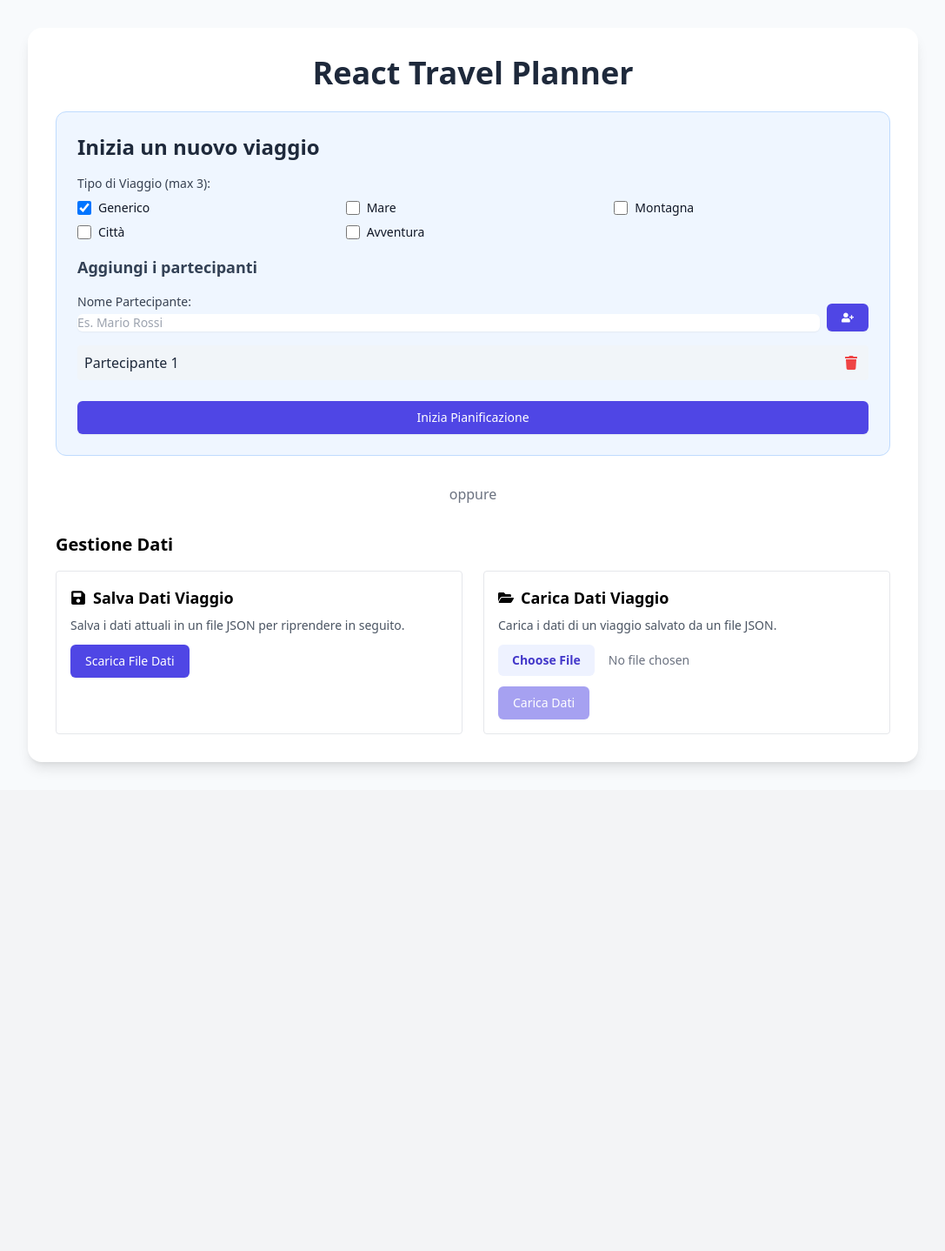
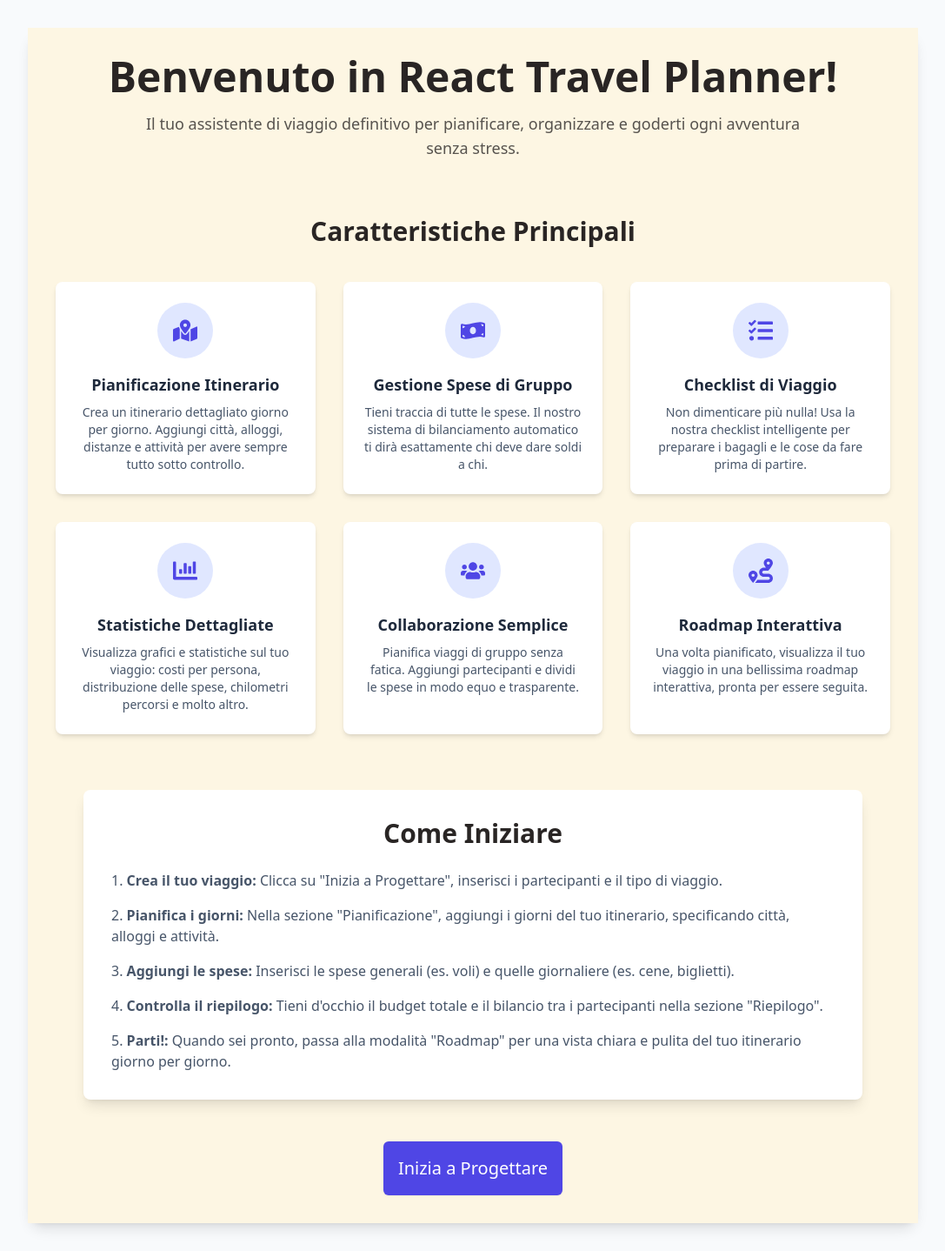
Before and after one commit to fra00/travelPlanner, a React (Vite) app: page / in a window 1280 px wide. Shown: the whole page at 87% size, without its empty margins (96-1183 px from the left). Before the commit the page ends 908 px from the top, so only its background shows below. Built offline with nearby package versions, Linux system fonts and the light colour scheme.

Commit message:
Pagina principale e fix aggiunta spesa

```diff
--- a/src/App.jsx
+++ b/src/App.jsx
@@ -1,14 +1,28 @@
-import React, { useContext } from "react";
+import React, { useContext, useState } from "react";
 import { TripContext } from "./state/TripProvider";
 import Setup from "./features/Setup/Setup";
 import PlanningView from "./features/Planning/PlanningView";
 import RoadmapView from "./features/RoadMap/RoadmapView";
+import WelcomePage from "./features/Welcome/WelcomePage";
 
 function App() {
   const { state } = useContext(TripContext);
+  const [hasSeenWelcome, setHasSeenWelcome] = useState(
+    () => localStorage.getItem("hasSeenWelcomePage") === "true"
+  );
+
+  const handleStartPlanning = () => {
+    localStorage.setItem("hasSeenWelcomePage", "true");
+    setHasSeenWelcome(true);
+  };
+
   const isRoadmapView = state.viewMode === "roadmap";
 
   const renderContent = () => {
+    if (!hasSeenWelcome) {
+      return <WelcomePage onStart={handleStartPlanning} />;
+    }
+
     if (!state.isPlanningStarted) {
       return <Setup />;
     }
@@ -21,19 +35,24 @@ function App() {
     return <PlanningView />;
   };
 
-  const containerBg = isRoadmapView ? "bg-sand-100" : "bg-white";
-  const titleColor = isRoadmapView ? "text-stone-700" : "text-slate-800";
+  const containerBg =
+    isRoadmapView || !hasSeenWelcome ? "bg-sand-100" : "bg-white";
+  const titleColor =
+    isRoadmapView || !hasSeenWelcome ? "text-stone-700" : "text-slate-800";
+  const showMainTitle = hasSeenWelcome;
 
   return (
     <div className="min-h-screen bg-slate-50 py-8">
       <div
         className={`container mx-auto max-w-5xl ${containerBg} rounded-2xl shadow-lg p-6 sm:p-8`}
       >
-        <h1
-          className={`text-3xl sm:text-4xl font-bold mb-6 text-center ${titleColor}`}
-        >
-          React Travel Planner
-        </h1>
+        {showMainTitle && (
+          <h1
+            className={`text-3xl sm:text-4xl font-bold mb-6 text-center ${titleColor}`}
+          >
+            React Travel Planner
+          </h1>
+        )}
         {renderContent()}
       </div>
     </div>
--- a/src/features/RoadMap/RoadmapView.jsx
+++ b/src/features/RoadMap/RoadmapView.jsx
@@ -1,6 +1,10 @@
 import React, { useContext, useState, useEffect } from "react";
 import { TripContext } from "../../state/TripProvider";
-import { SET_VIEW_MODE, SWITCH_TAB } from "../../state/actions";
+import {
+  SET_VIEW_MODE,
+  SWITCH_TAB,
+  UPDATE_DAY_DETAILS,
+} from "../../state/actions";
 import RoadMap from "./RoadMap"; // Il componente che mostra la vista giorno per giorno
 import Button from "../../components/ui/Button";
 import {
@@ -38,6 +42,19 @@ function RoadmapView() {
     dispatch({ type: SWITCH_TAB, payload: "planning" });
   };
 
+  const handleAddExpense = (expenseData) => {
+    if (!selectedDay) return;
+    const newExpense = {
+      id: `day_exp_${Date.now()}`,
+      ...expenseData,
+    };
+    const updatedExpenses = [...selectedDay.expenses, newExpense];
+    dispatch({
+      type: UPDATE_DAY_DETAILS,
+      payload: { dayId: selectedDay.id, details: { expenses: updatedExpenses } },
+    });
+  };
+
   return (
     <>
       {selectedDay && (
@@ -45,7 +62,10 @@ function RoadmapView() {
           <AddExpenseModal
             isOpen={isExpenseModalOpen}
             onClose={() => setIsExpenseModalOpen(false)}
-            day={selectedDay}
+            onAddExpense={handleAddExpense}
+            title={`Aggiungi spesa per il Giorno ${
+              selectedDay.id.split("_")[1]
+            }`}
           />
           <AddActivityModal
             isOpen={isActivityModalOpen}
--- /dev/null
+++ b/src/features/Welcome/WelcomePage.jsx
@@ -0,0 +1,124 @@
+import React from "react";
+import Button from "../../components/ui/Button";
+import {
+  FaRoute,
+  FaMoneyBillWave,
+  FaTasks,
+  FaChartBar,
+  FaUsers,
+  FaMapMarkedAlt,
+} from "react-icons/fa";
+
+const FeatureCard = ({ icon, title, children }) => (
+  <div className="bg-white p-6 rounded-lg shadow-md hover:shadow-xl transition-shadow duration-300 flex flex-col items-center text-center">
+    <div className="flex items-center justify-center w-16 h-16 bg-indigo-100 text-indigo-600 rounded-full mb-4">
+      {icon}
+    </div>
+    <h3 className="text-lg font-semibold text-slate-800 mb-2">{title}</h3>
+    <p className="text-slate-600 text-sm">{children}</p>
+  </div>
+);
+
+function WelcomePage({ onStart }) {
+  return (
+    <div className="bg-sand-100 -m-6 sm:-m-8 p-6 sm:p-8 text-slate-700">
+      <div className="text-center mb-16">
+        <h1 className="text-4xl sm:text-5xl font-bold text-stone-800 mb-4">
+          Benvenuto in React Travel Planner!
+        </h1>
+        <p className="text-lg text-stone-600 max-w-3xl mx-auto">
+          Il tuo assistente di viaggio definitivo per pianificare, organizzare e
+          goderti ogni avventura senza stress.
+        </p>
+      </div>
+
+      <div className="mb-16">
+        <h2 className="text-3xl font-bold text-center text-stone-800 mb-10">
+          Caratteristiche Principali
+        </h2>
+        <div className="grid grid-cols-1 md:grid-cols-2 lg:grid-cols-3 gap-8">
+          <FeatureCard
+            icon={<FaMapMarkedAlt size={28} />}
+            title="Pianificazione Itinerario"
+          >
+            Crea un itinerario dettagliato giorno per giorno. Aggiungi città,
+            alloggi, distanze e attività per avere sempre tutto sotto controllo.
+          </FeatureCard>
+          <FeatureCard
+            icon={<FaMoneyBillWave size={28} />}
+            title="Gestione Spese di Gruppo"
+          >
+            Tieni traccia di tutte le spese. Il nostro sistema di bilanciamento
+            automatico ti dirà esattamente chi deve dare soldi a chi.
+          </FeatureCard>
+          <FeatureCard
+            icon={<FaTasks size={28} />}
+            title="Checklist di Viaggio"
+          >
+            Non dimenticare più nulla! Usa la nostra checklist intelligente per
+            preparare i bagagli e le cose da fare prima di partire.
+          </FeatureCard>
+          <FeatureCard
+            icon={<FaChartBar size={28} />}
+            title="Statistiche Dettagliate"
+          >
+            Visualizza grafici e statistiche sul tuo viaggio: costi per persona,
+            distribuzione delle spese, chilometri percorsi e molto altro.
+          </FeatureCard>
+          <FeatureCard
+            icon={<FaUsers size={28} />}
+            title="Collaborazione Semplice"
+          >
+            Pianifica viaggi di gruppo senza fatica. Aggiungi partecipanti e
+            dividi le spese in modo equo e trasparente.
+          </FeatureCard>
+          <FeatureCard icon={<FaRoute size={28} />} title="Roadmap Interattiva">
+            Una volta pianificato, visualizza il tuo viaggio in una bellissima
+            roadmap interattiva, pronta per essere seguita.
+          </FeatureCard>
+        </div>
+      </div>
+
+      <div className="bg-white p-8 rounded-lg shadow-lg mb-12 max-w-4xl mx-auto">
+        <h2 className="text-3xl font-bold text-center text-stone-800 mb-6">
+          Come Iniziare
+        </h2>
+        <ol className="space-y-4 list-decimal list-inside text-slate-600">
+          <li>
+            <strong>Crea il tuo viaggio:</strong> Clicca su "Inizia a
+            Progettare", inserisci i partecipanti e il tipo di viaggio.
+          </li>
+          <li>
+            <strong>Pianifica i giorni:</strong> Nella sezione "Pianificazione",
+            aggiungi i giorni del tuo itinerario, specificando città, alloggi e
+            attività.
+          </li>
+          <li>
+            <strong>Aggiungi le spese:</strong> Inserisci le spese generali (es.
+            voli) e quelle giornaliere (es. cene, biglietti).
+          </li>
+          <li>
+            <strong>Controlla il riepilogo:</strong> Tieni d'occhio il budget
+            totale e il bilancio tra i partecipanti nella sezione "Riepilogo".
+          </li>
+          <li>
+            <strong>Parti!:</strong> Quando sei pronto, passa alla modalità
+            "Roadmap" per una vista chiara e pulita del tuo itinerario giorno
+            per giorno.
+          </li>
+        </ol>
+      </div>
+
+      <div className="text-center">
+        <Button
+          onClick={onStart}
+          className="px-10 py-4 text-xl font-bold transform hover:scale-105 transition-transform duration-200"
+        >
+          Inizia a Progettare
+        </Button>
+      </div>
+    </div>
+  );
+}
+
+export default WelcomePage;
```
